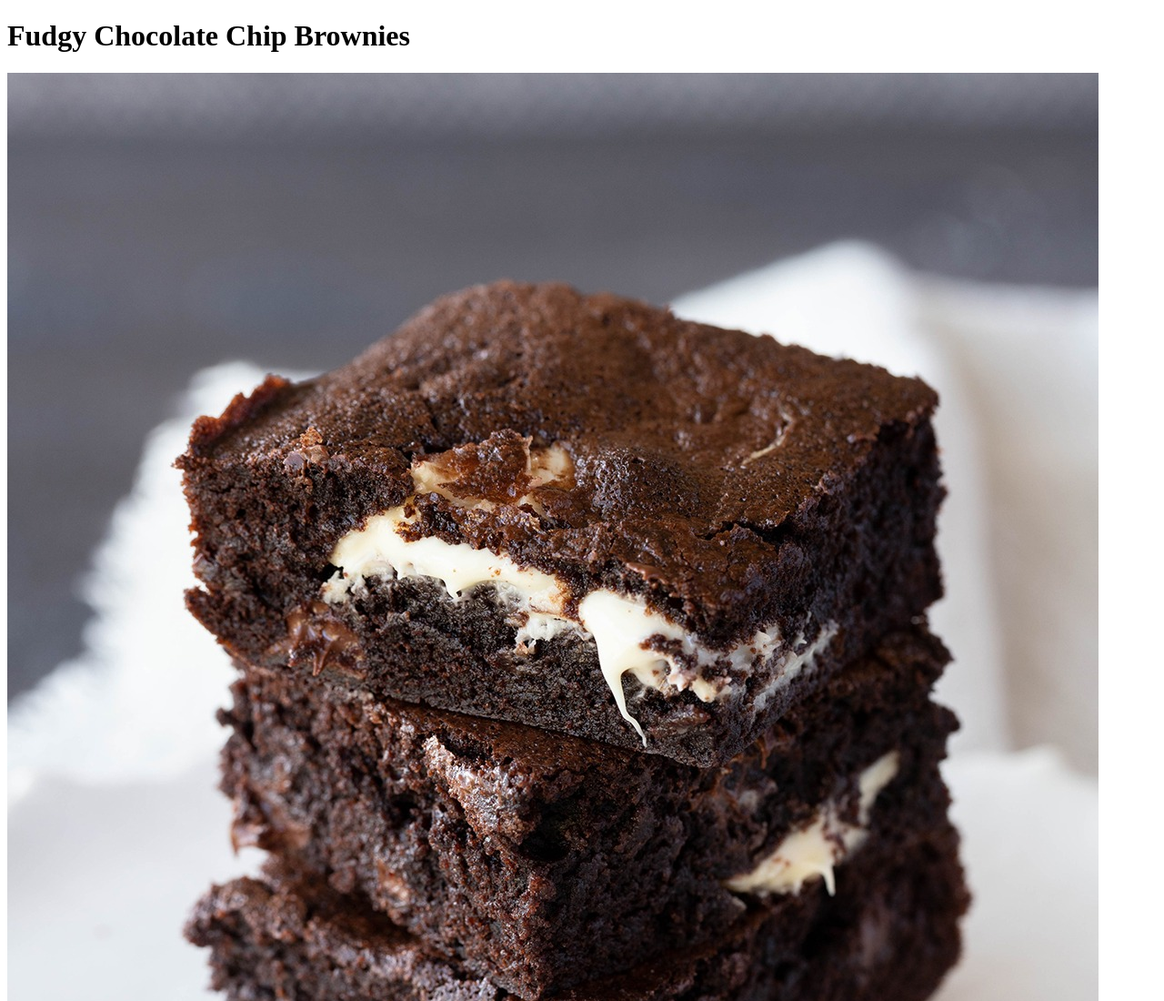
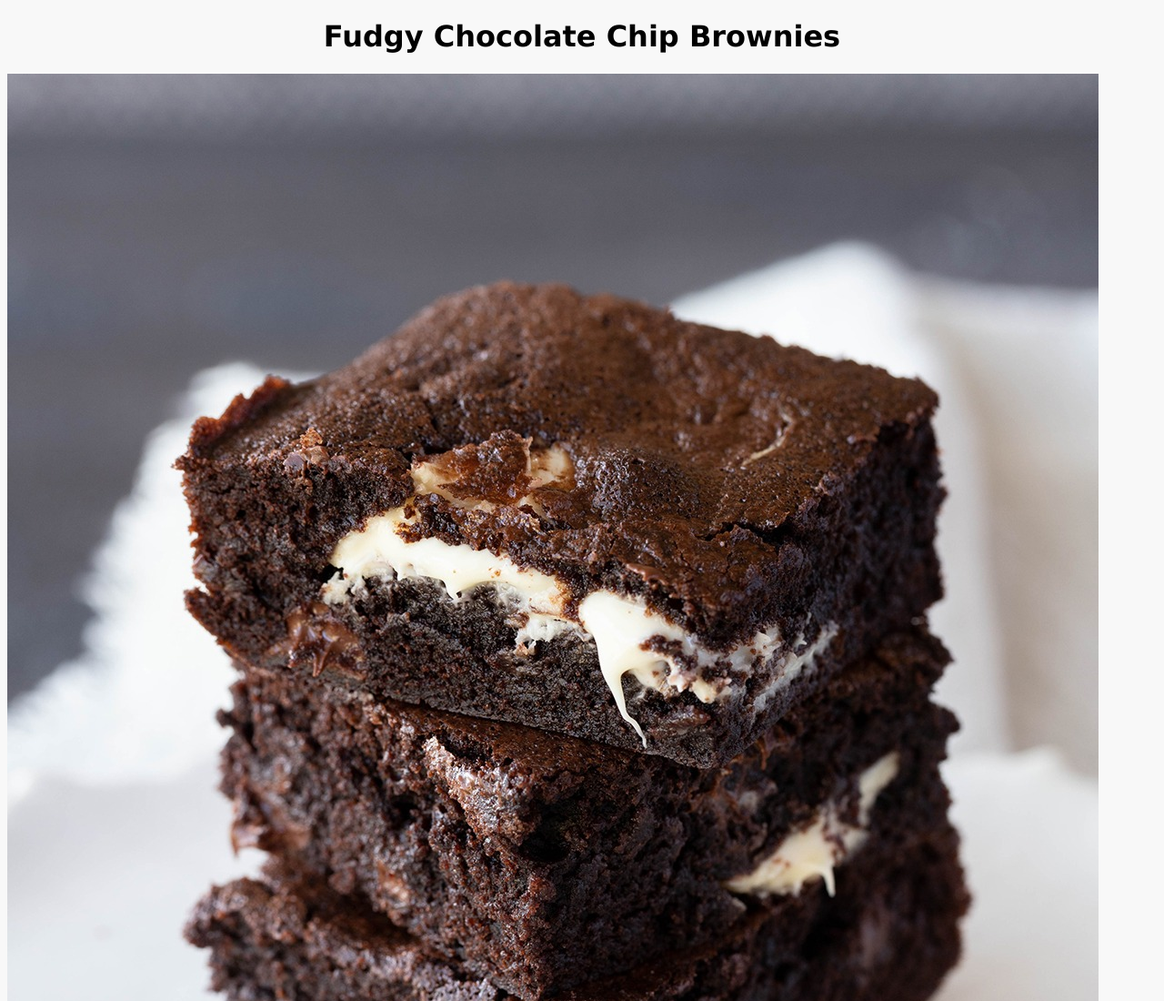
Before and after one commit to BastienVH/odin-recipes, a plain HTML site: page recipes/brownies.html in a window 1280 px wide. Shown: the top 1100 px of the page at 91% size. Drawn offline with Linux system fonts and the light colour scheme.

Commit message:
linked styles.css in recipes

```diff
--- a/recipes/brownies.html
+++ b/recipes/brownies.html
@@ -3,6 +3,7 @@
   <head>
     <meta charset="utf-8">
     <title>Fudgy Chocolate Chip Brownies</title>
+    <link rel="stylesheet" href="../styles.css">
   </head>
   <body>
     <h1>Fudgy Chocolate Chip Brownies</h1>
--- a/styles.css
+++ b/styles.css
@@ -0,0 +1,8 @@
+* {
+  background-color: #f8f8f8;
+  font-family: Verdana, Geneva, Tahoma, sans-serif;
+}
+
+h1 {
+  text-align: center;
+}
```
Also changed, not shown: recipes/lasagna.html (+1 -0 lines), recipes/pancakes.html (+1 -0 lines).
